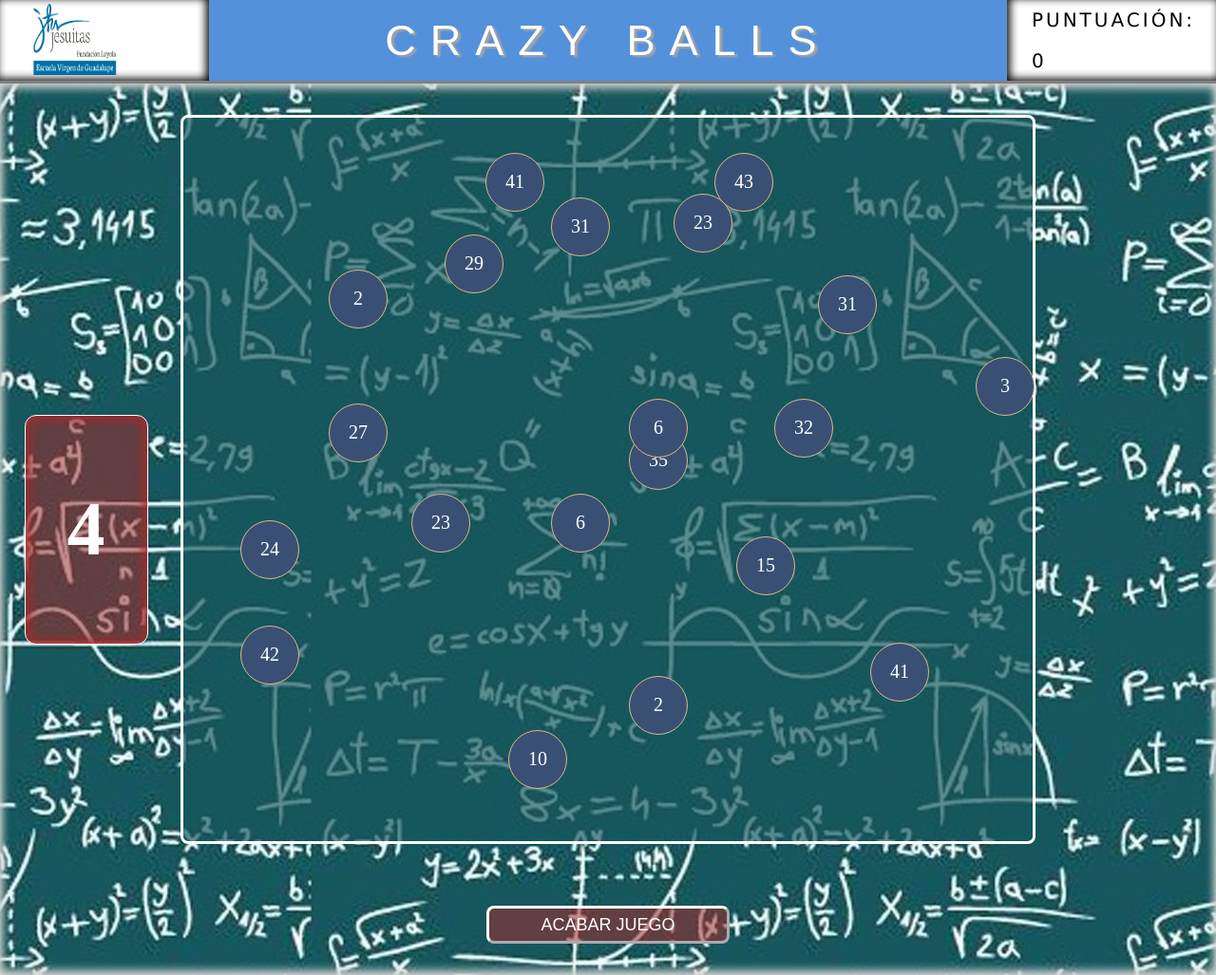
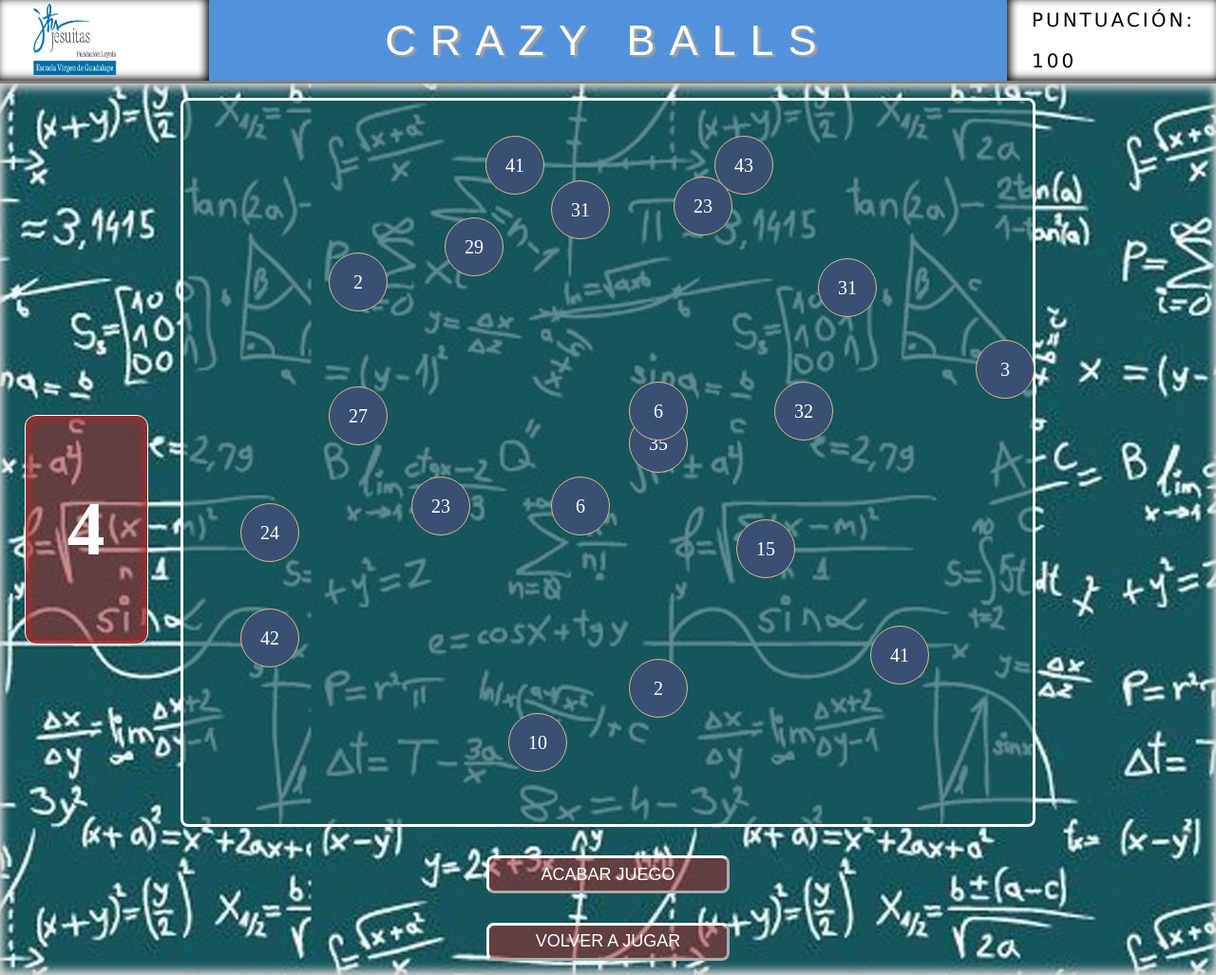
Before and after one commit to MSG8/TrabajoDwecCliente, a PHP site: page / in a window 1280 px wide. Shown: the whole page at 95% size. Run offline with PHP 8.4, Linux system fonts and the light colour scheme.

Commit message:
Version 1.5, añadido el cambio de puntuacion y la forma de acabar el juego

```diff
--- a/css/stylesheet.css
+++ b/css/stylesheet.css
@@ -108,9 +108,8 @@ main{
 {
     background-color: #e91010dc;
 }
-#ganar h1,#perder h1
+#ganar h2,#perder h2
 {
-    font-size: 8rem;
     color: white;
     text-shadow: 8px 4px 8px rgb(46, 45, 45);
     position: absolute;
@@ -224,7 +223,7 @@ main button:hover
         margin-left: 14%;
         font-size: 2rem;
     }
-    #ventanaJuego
+    #ventanaJuego,#ganar,#perder
     {
         height: 360px;
         margin-top: 30px;
--- a/index.html
+++ b/index.html
@@ -1,5 +1,5 @@
 <!DOCTYPE html>
-    <html lang="es">
+<html lang="es">
     <head>
         <meta charset="UTF-8">
         <meta http-equiv="X-UA-Compatible" content="IE=edge">
@@ -18,6 +18,7 @@
             <div id="ventanaJuego">
             </div>
             <button>ACABAR JUEGO</button>
+            <button>VOLVER A JUGAR</button>
         </main>
         <script src="js/app.js"></script>
     </body>
--- a/js/app.js
+++ b/js/app.js
@@ -34,20 +34,17 @@ class App
         if (textoBola % textMultiplo == 0)
         {
             this.vista.cambiarClase(bola,'bolaAcertada');
-            this.vista.puntuar(+1);
             this.vista.destruirBola(bola);
         }
         else
         {
             this.vista.cambiarClase(bola,'bolaError');
-            this.vista.puntuar(-1);
+            this.vista.puntuar(-10);
         }
     }
     finPrograma()
     {
         let bolas = document.querySelectorAll('.bola'); //tomamos todos los div de las bolas
-        if (bolas.length > 0) //Si hay alguna bola lo verifico
-        {
         let bolasMal = document.querySelectorAll('.bolaError'); //tomamos todos los div de las bolas que ya han dado error
         let multiplo = document.getElementById('numeroAside'); //tomamos el elemento numeroAside que tiene el multiplo
         let textMultiplo = multiplo.childNodes[0].nodeValue; //Saca el nodo de texto de multiplo
@@ -72,14 +69,13 @@ class App
             bolasMal[indice].remove();
         }
 
-            if (!multiplica)
+        if (!multiplica && document.getElementById('puntuacion').children[1].textContent >= 0)
         {
             this.vista.ganador(); //si no existe multiplo nos llevara a que la vista nos enseñe que ganamos
         }
         else
         {
             this.vista.perdedor(); //si existe multiplo nos llevara a que la vista nos enseñe que hemos perdido
-            }
         }
     }
 }
@@ -168,22 +164,22 @@ class Vista
     ganador()
     {
         this.contenedor.id='ganar'; //Cambiamos su id para cambiar su estilo a cuando gana, tambien cambiara el this.contenedor
-        let mensaje = document.createElement('h1'); //Creamos el elemento del resultado
+        let mensaje = document.createElement('h2'); //Creamos el elemento del resultado
         mensaje.appendChild(document.createTextNode('GANASTE'));//Añade un text nodo del resultado
-        mensaje.style.top = (this.contenedor.clientHeight/2)-(146/2) + 'px'; //Colocamos las medidas por defecto de los div en top, le restamos la mitad de su tamaño
-        mensaje.style.left = (this.contenedor.clientWidth/2)-(640/2) + 'px';//Colocamos las medidas por defecto de los div en left, le restamos la mitad de su tamaño
+        mensaje.style.fontSize = this.contenedor.clientHeight/8 + 'px';
         this.contenedor.appendChild(mensaje);//Añade el mensaje al contenedor
+        mensaje.style.top = (this.contenedor.clientHeight/2)-(mensaje.clientHeight/2) + 'px'; //Colocamos las medidas por defecto de los div en top, le restamos la mitad de su tamaño
+        mensaje.style.left = (this.contenedor.clientWidth/2)-(mensaje.clientWidth/2)  + 'px';//Colocamos las medidas por defecto de los div en left, le restamos la mitad de su tamaño
     }
     perdedor()
     {
         this.contenedor.id='perder'; //Cambiamos su id para cambiar su estilo a cuando pierde, tambien cambiara el this.contenedor
-        let mensaje = document.createElement('h1'); //Creamos el elemento del resultado
+        let mensaje = document.createElement('h2'); //Creamos el elemento del resultado
         mensaje.appendChild(document.createTextNode('PERDISTE'));//Añade un text nodo del resultado
-        console.log(mensaje);
-        mensaje.style.top = (this.contenedor.clientHeight/2)-(146/2) + 'px'; //Colocamos las medidas por defecto de los div en top, le restamos la mitad de su tamaño
-        mensaje.style.left = (this.contenedor.clientWidth/2)-(640/2)  + 'px';//Colocamos las medidas por defecto de los div en left, le restamos la mitad de su tamaño
-        console.log(mensaje.clientWidth);
+        mensaje.style.fontSize = this.contenedor.clientHeight/8 + 'px';
         this.contenedor.appendChild(mensaje);//Añade el mensaje al contenedor
+        mensaje.style.top = (this.contenedor.clientHeight/2)-(mensaje.clientHeight/2) + 'px'; //Colocamos las medidas por defecto de los div en top, le restamos la mitad de su tamaño
+        mensaje.style.left = (this.contenedor.clientWidth/2)-(mensaje.clientWidth/2)  + 'px';//Colocamos las medidas por defecto de los div en left, le restamos la mitad de su tamaño
     }
 }
 /**
@@ -197,7 +193,7 @@ class Modelo
     constructor()
     {
         this.cantidadBolas = 20;
-        this.puntuacion = 0;
+        this.puntuacion = 100;
     }
 }
 class Bola
```
Lines whose indentation alone changed are shown as unchanged.
